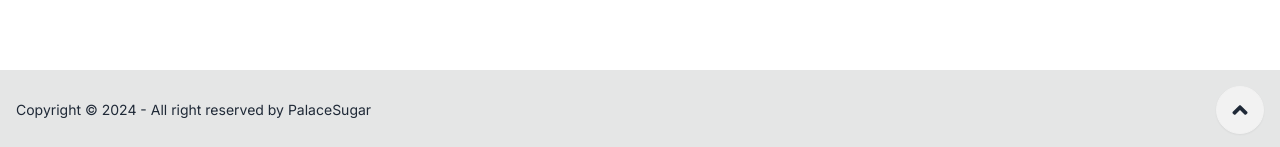
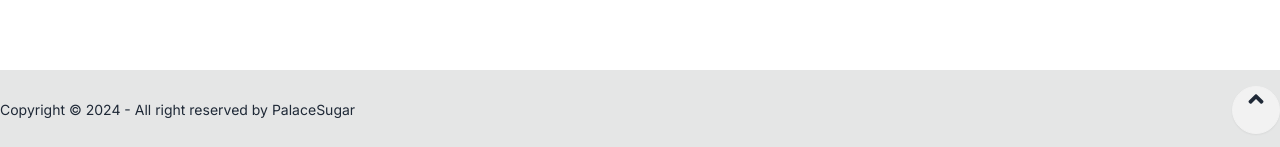
Before and after one commit to jeehzx/PalaceSugar-Ecommerce, a Next.js app: page /cart in a window 1280 px wide. Shown: the part 650-797 px from the top of the page. Built offline with nearby package versions, Linux system fonts and the light colour scheme; no server answers; the database is empty.

Commit message:
Fixing CSS

```diff
--- a/app/layout.tsx
+++ b/app/layout.tsx
@@ -23,7 +23,8 @@ export default function RootLayout({
               <div className="min-h-screen flex flex-col">
                 <Header />
                 <main className="flex-grow">{children}</main>
-                <footer className="footer footer-center p-4 bg-base-300 text-base-content flex justify-between items-center">
+                <footer className="py-4 bg-base-300 text-base-content flex
+                justify-between items-center footer">
                   <p className="text-center">
                     Copyright © 2024 - All right reserved by{' '}
                     {process.env.NEXT_PUBLIC_APP_NAME}
```
